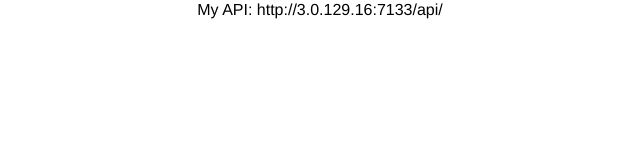
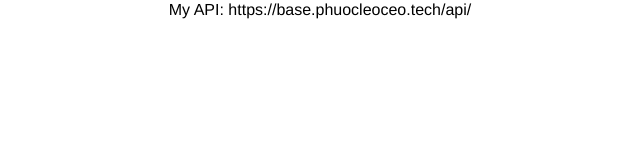
Before and after one commit to phuocleoceo/plc-base-react, a React (Vite) app: page / in a window 1280 px wide. Shown: the top 160 px of the page, without its empty margins (320-960 px from the left). Built offline with nearby package versions, Linux system fonts and the light colour scheme; no server answers.

Commit message:
Change API Domain

```diff
--- a/src/configs/env.config.ts
+++ b/src/configs/env.config.ts
@@ -1,4 +1,4 @@
 export const EnvConfig = Object.freeze({
-  PLCBaseUrl: import.meta.env.VITE_PLC_BASE_URL ?? 'http://3.0.129.16:7133',
+  PLCBaseUrl: import.meta.env.VITE_PLC_BASE_URL ?? 'https://base.phuocleoceo.tech',
   HttpTimeout: import.meta.env.VITE_HTTP_TIMEOUT ? Number(import.meta.env.VITE_HTTP_TIMEOUT) : 10000
 })
--- a/src/shared/contexts/app.context.tsx
+++ b/src/shared/contexts/app.context.tsx
@@ -1,4 +1,6 @@
 import { createContext, useState } from 'react'
+
+import { LocalStorageHelper } from '~/shared/helpers'
 
 interface AppContextInterface {
   isAuthenticated: boolean
@@ -7,7 +9,7 @@ interface AppContextInterface {
 }
 
 const initialAppContext: AppContextInterface = {
-  isAuthenticated: false,
+  isAuthenticated: Boolean(LocalStorageHelper.getAccessToken()),
   setIsAuthenticated: () => null,
   reset: () => null
 }
--- a/src/shared/types/response.type.ts
+++ b/src/shared/types/response.type.ts
@@ -5,4 +5,4 @@ export interface BaseResponse<T> {
   errors: { [key: string]: string[] }
 }
 
-export type PagedRespone<T> = BaseResponse<{ totalRecords: number; records: T[] }>
+export type PagedResponse<T> = BaseResponse<{ totalRecords: number; records: T[] }>
```
Also changed, not shown: 1 other file (tests, documents, lock files or other folders).
